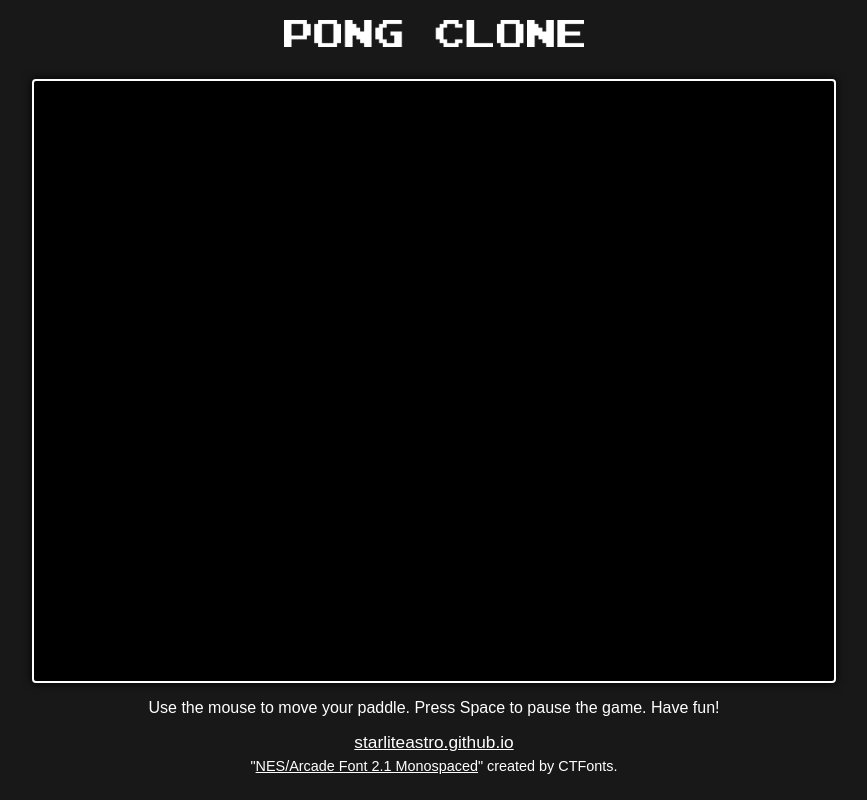
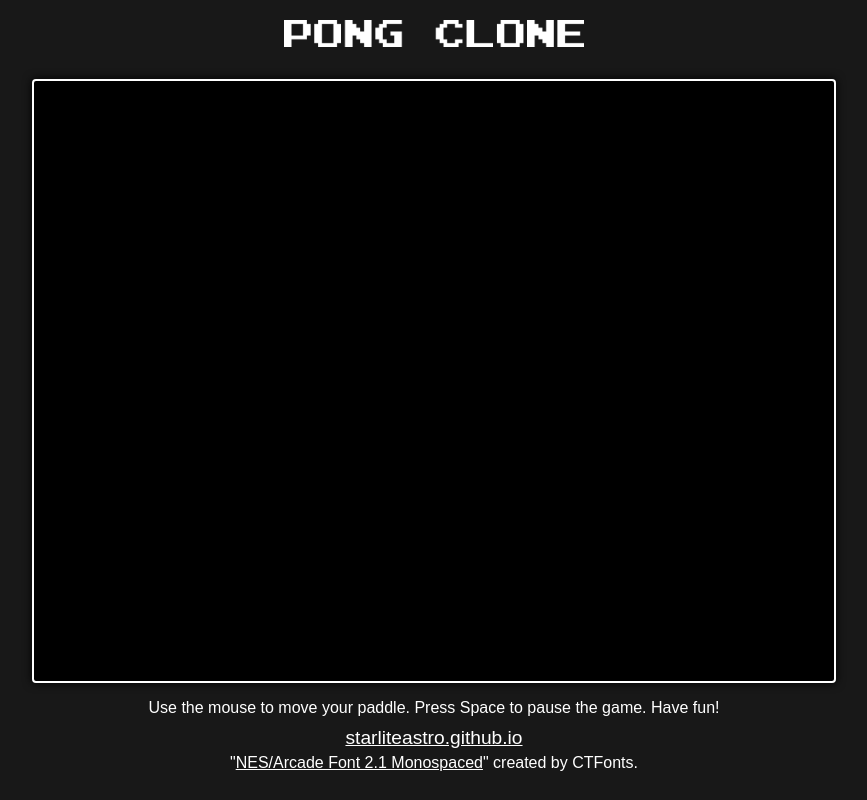
Before and after one commit to starLiteAstro/Pong-Clone, a plain HTML site: page index.html in a window 1280 px wide. Shown: the whole page, without its empty margins (206-1073 px from the left). Drawn offline with Linux system fonts and the light colour scheme.

Commit message:
Remove webfont

```diff
--- a/style.css
+++ b/style.css
@@ -4,15 +4,6 @@
        url('assets/fonts/PongScoreExtended.woff') format('woff');
   font-weight: normal;
   font-style: normal;
-}
-
-@font-face {
-    font-family: 'ArcadeClassic';
-    src: url('assets/fonts/ArcadeClassic.woff2') format('woff2'),
-        url('assets/fonts/ArcadeClassic.woff') format('woff');
-    font-weight: normal;
-    font-style: normal;
-    font-display: swap;
 }
 
 body {
@@ -22,13 +13,6 @@ body {
     text-align: center;
     margin: 0;
     padding: 0;
-}
-
-h1 {
-    margin-top: 18px;
-    font-size: 3em;
-    font-family: 'ArcadeClassic', Arial, sans-serif;
-    word-spacing: 10px;
 }
 
 #pong {
@@ -50,5 +34,5 @@ a:hover {
 
 footer {
     margin-top: 20px;
-    font-size: 0.9em;
+    font-size: 1em;
 }
```
